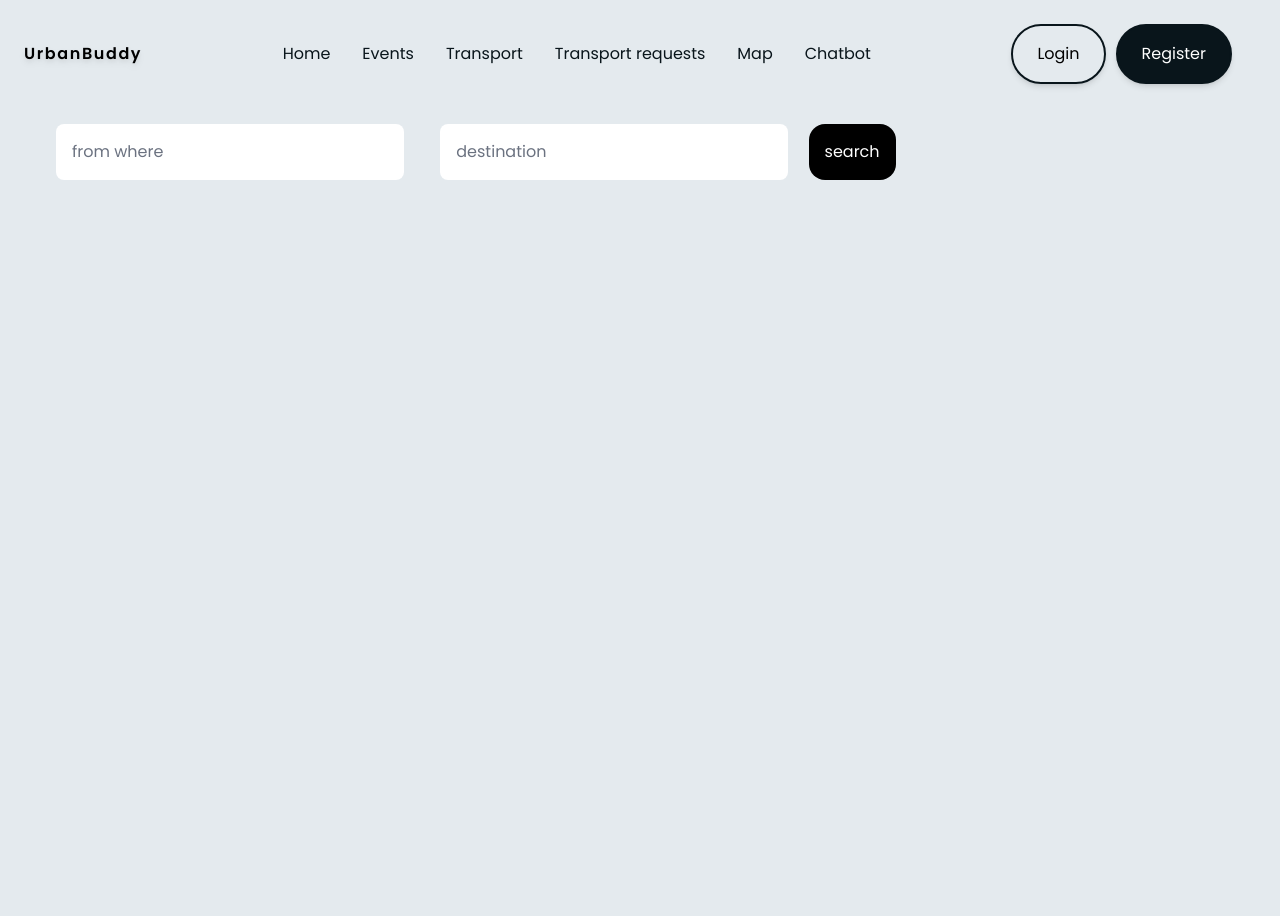
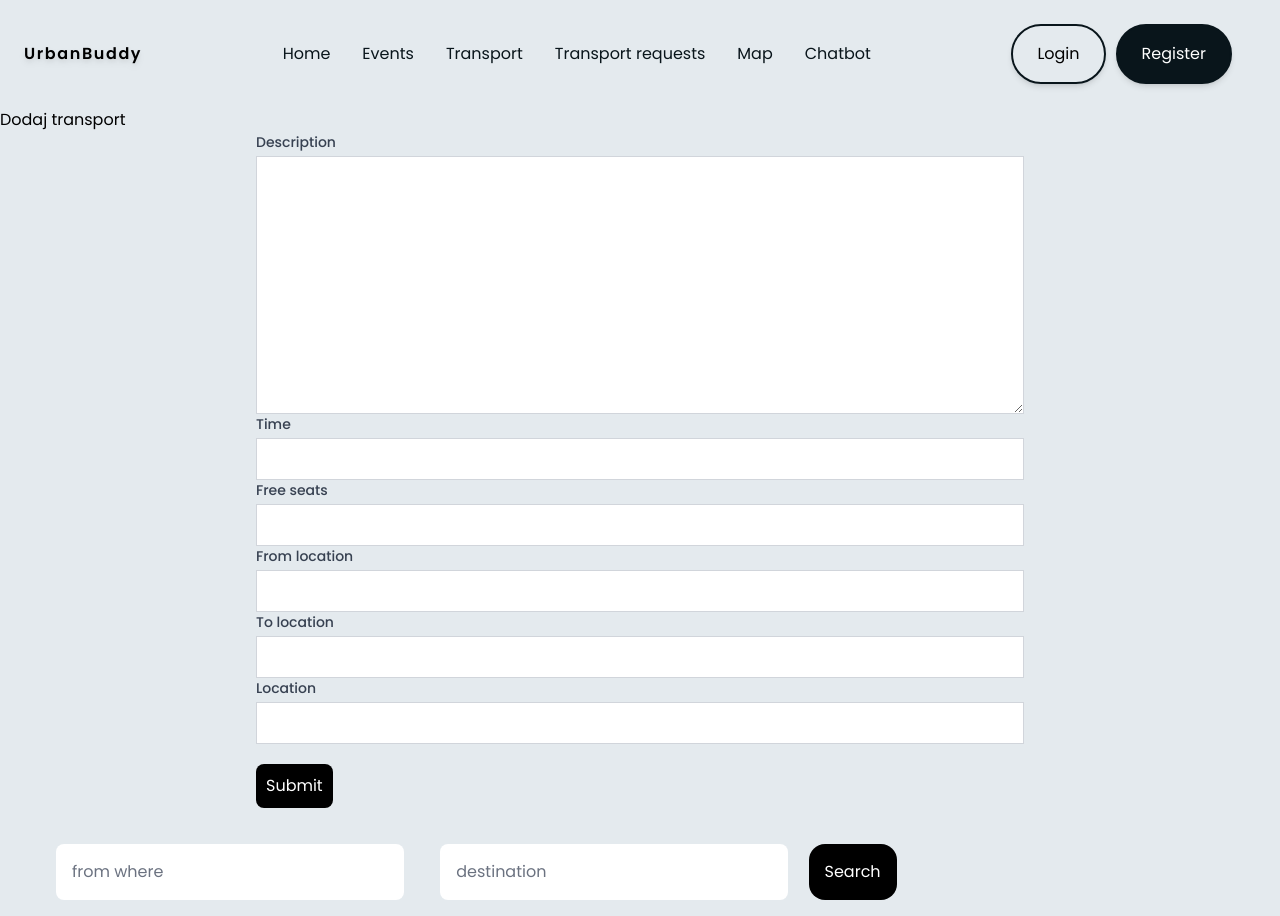
Before and after one commit to v1cttorr/UrbanBuddy, a Django app: page /transport/ in a window 1280 px wide. Before the commit the page ends 180 px from the top, so only its background shows below. Run offline with Django 5.2, Linux system fonts and the light colour scheme; data that the repository does not hold is empty; parts of the project's set-up code (start-up, migrations or seed data) failed here and were passed over; some libraries are stand-ins or nearby versions.

Commit message:
Add transport form fields and update map template

```diff
--- a/templates/transport/transports.html
+++ b/templates/transport/transports.html
@@ -1,5 +1,8 @@
 {% extends 'base.html' %}
+
 {% load static %}
+{% load widget_tweaks %}
+
 {% block content %}
     <!--Transports <br> <br>
 
@@ -90,6 +93,63 @@
         <button type="submit">Dodaj</button>
     </form> -->
 
+    <h1>Dodaj transport</h1>
+    <form method="POST">
+        {% csrf_token %}
+        <div class="mb-4" style="width: 60%; margin: 0 auto;">
+            <label for="description" class="block text-sm font-medium text-gray-700">Description</label>
+            {% render_field form.description class="mt-1 block w-full p-2 border border-gray-300 rounded-md shadow-sm focus:ring-indigo-500 focus:border-indigo-500 sm:text-sm" %}
+        </div>
+        <div class="mb-4" style="width: 60%; margin: 0 auto;">
+            <label for="time" class="block text-sm font-medium text-gray-700">Time</label>
+            {% render_field form.time class="mt-1 block w-full p-2 border border-gray-300 rounded-md shadow-sm focus:ring-indigo-500 focus:border-indigo-500 sm:text-sm" %}
+        </div>
+        <div class="mb-4" style="width: 60%; margin: 0 auto;">
+            <label for="free_seats" class="block text-sm font-medium text-gray-700">Free seats</label>
+            {% render_field form.free_seats class="mt-1 block w-full p-2 border border-gray-300 rounded-md shadow-sm focus:ring-indigo-500 focus:border-indigo-500 sm:text-sm" %}
+        </div>
+        <div class="mb-4" style="width: 60%; margin: 0 auto;">
+            <label for="from_location" class="block text-sm font-medium text-gray-700">From location</label>
+            {% render_field form.from_location class="mt-1 block w-full p-2 border border-gray-300 rounded-md shadow-sm focus:ring-indigo-500 focus:border-indigo-500 sm:text-sm" %}
+        </div>
+        <div class="mb-4" style="width: 60%; margin: 0 auto;">
+            <label for="to_location" class="block text-sm font-medium text-gray-700">To location</label>
+            {% render_field form.to_location class="mt-1 block w-full p-2 border border-gray-300 rounded-md shadow-sm focus:ring-indigo-500 focus:border-indigo-500 sm:text-sm" %}
+        </div>
+        <div class="mb-4" style="width: 60%; margin: 0 auto;">
+            <label for="locations" class="block text-sm font-medium text-gray-700">Location</label>
+            <input name="locations" class="mt-1 block w-full p-2 border border-gray-300 rounded-md shadow-sm focus:ring-indigo-500 focus:border-indigo-500 sm:text-sm">
+        </div>
+
+
+
+
+
+        <!-- DODAC LOKALIZACJE PRZEZ KTORE PRZEJEZDZA -->
+        <!-- LOKALIZACJA -->
+        <!-- LOKALIZACJA -->
+        <!-- DODAJ -->
+
+
+        <!-- <div id="add_location" style="background-color: #000; height: 40px; width: 160px; color: #fff;padding: 10px;" onclick=add_location()>add location</div>4 -->
+        <!-- <button style="background-color: #2f2f2f; color: #fff; padding: 10px; margin-left: 20px;" class="px-6 py-2 rounded-lg" onclick=add_location()>Add location</button>
+        <div id="locations"></div>
+        <script>
+            button_add_location = document.getElementById("add_location");
+            function add_location(){
+                let input_add_location = document.createElement("input");
+                input_add_location.placeholder = "add location";
+                input_add_location.name = "locations";
+                let locations = document.getElementById("locations");
+                locations.appendChild(input_add_location);
+            }
+        </script> -->
+
+        <div class="mb-4" style="width: 60%; margin: 0 auto;">
+            <button style="background-color: #000; color: #fff; padding: 10px; margin: 20px 0;" class="px-6 py-2 rounded-lg" onclick=add_location()>Submit</button>
+        </div>
+    </form>
+
     <div name="main" class="w-full justify-center mt-12">
         <div name="main-content" class="w-[80%] m-12 ml-10 flex flex-col gap-5">
             <div class="flex flex-row gap-10">
@@ -108,7 +168,7 @@
                     <input type="text" class="m-4 border-none outline-none focus:ring-0 focus:border-transparent p-4 rounded-lg" name="from_location" placeholder="from where" style=" border: none !important; outline: none !important; box-shadow: none !important;">
                     <input type="text" class="m-4 border-none outline-none focus:ring-0 focus:border-transparent p-4 rounded-lg" name="destination" placeholder="destination" style=" border: none !important; outline: none !important; box-shadow: none !important;">
 
-                    <button type="submit" class="p-4 bg-black rounded-2xl text-white">search</button>
+                    <button type="submit" class="p-4 bg-black rounded-2xl text-white">Search</button>
                 </form>
             </div>
 
--- a/transport/views.py
+++ b/transport/views.py
@@ -33,10 +33,12 @@ def transports(request):
     if request.method == 'GET':
         from_location = request.GET.get('from_location', "")
         destination = request.GET.get('destination', "")
+        location = request.GET.get('location', "")
 
         transports = Transport.objects.filter(
                                                 from_location__icontains=from_location,
-                                                to_location__icontains=destination
+                                                to_location__icontains=destination,
+                                                transportthroughlocation__location__icontains=location
                                               )
 
         context = {
```
Also changed, not shown: templates/transport/map.html (+5 -5 lines).
